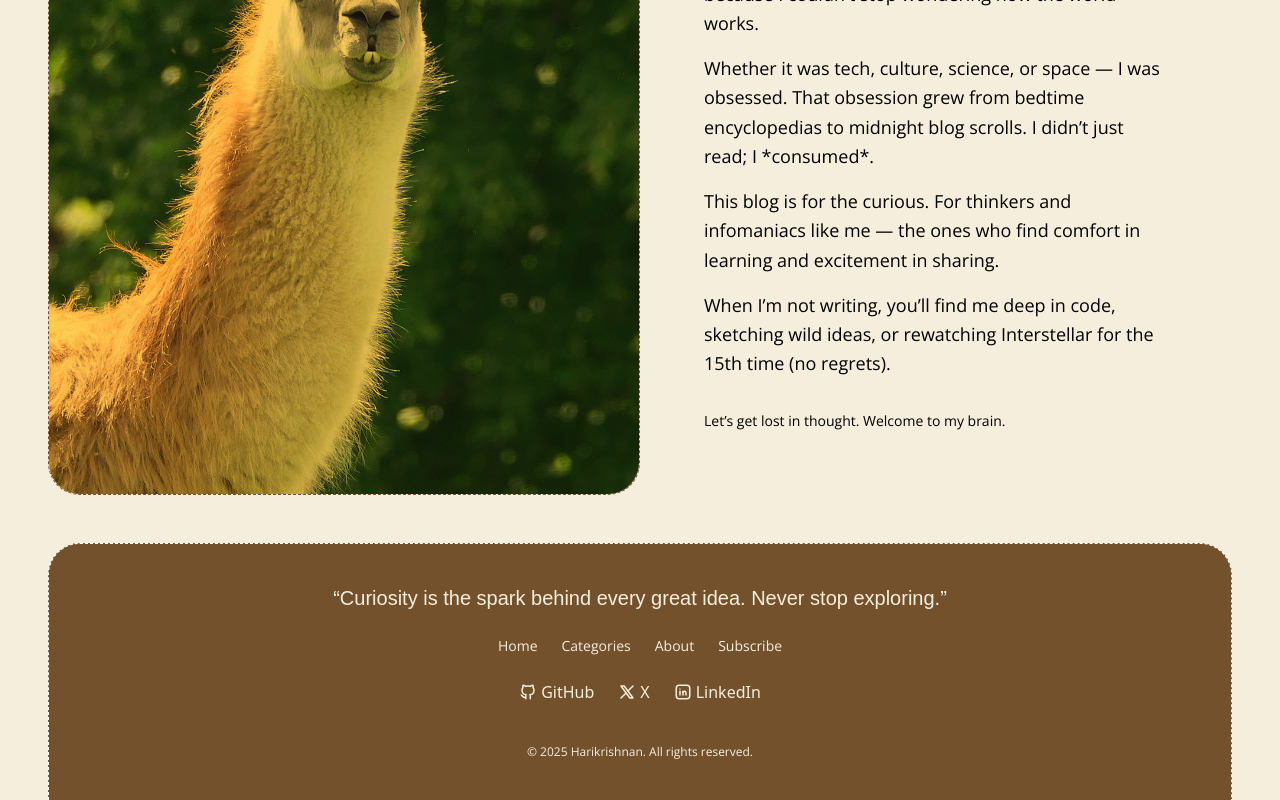
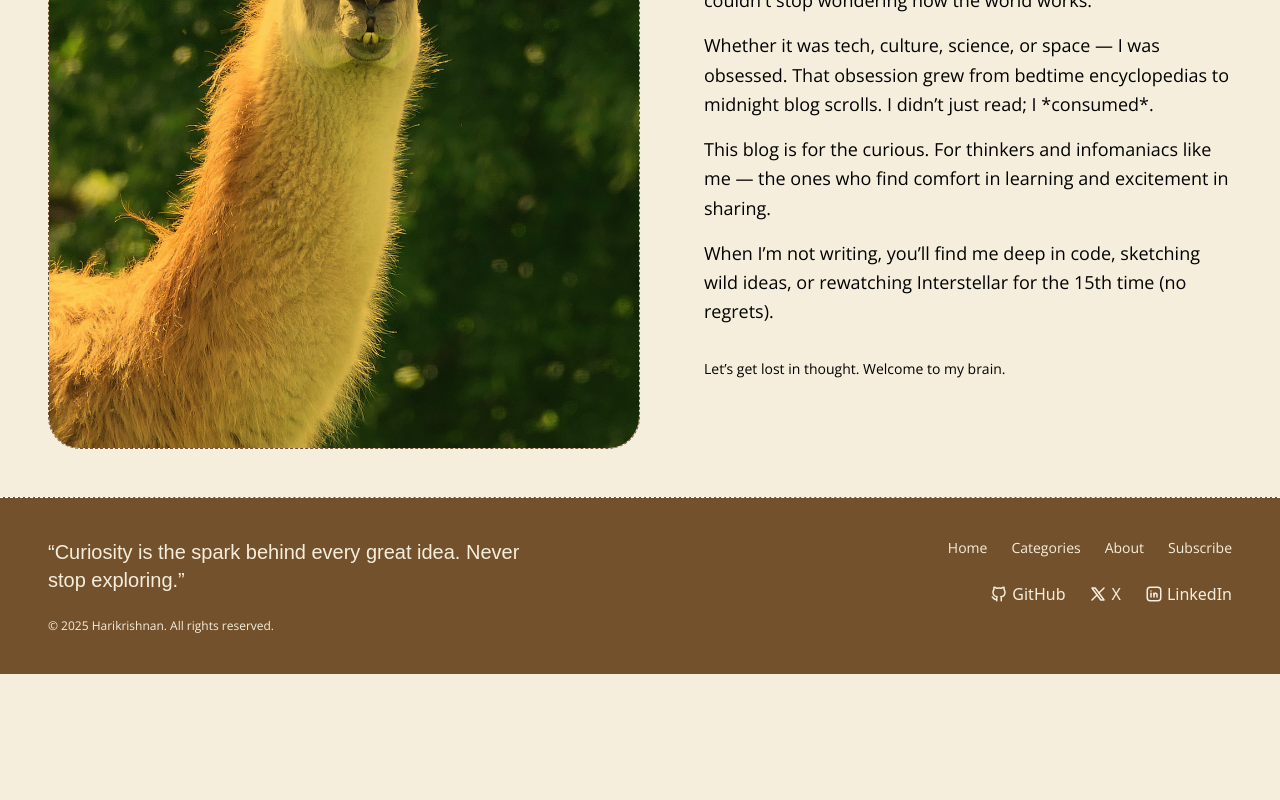
Before and after one commit to hks3333/infomaniac, a Next.js app: page /about in a window 1280 px wide. Shown: the part 351-1151 px from the top of the page. After the commit the page ends 1025 px from the top, so only its background shows below. Built offline with nearby package versions, Linux system fonts and the light colour scheme; a web font is replaced by a local one.

Commit message:
semifinal3

```diff
--- a/app/about/page.tsx
+++ b/app/about/page.tsx
@@ -6,7 +6,8 @@ import Image from "next/image"
 
 export default function AboutPage() {
   return (
-        <div className="min-h-screen flex flex-col pt-22">
+    <>
+    <div className="min-h-screen flex flex-col pt-22 px-3 sm:px-4 md:px-6 lg:px-8 xl:px-12">
       <Header />
       <div className="flex flex-col md:flex-row flex-1">
         {/* Left: Image Section */}
@@ -25,7 +26,7 @@ export default function AboutPage() {
 
 
         {/* Right: Text Section */}
-                <div className="w-full md:w-1/2 p-8 md:p-16 flex flex-col justify-center">
+        <div className="w-full md:w-1/2 md:pl-8 lg:pl-16 py-16 flex flex-col justify-center">
           <h1 className="text-4xl md:text-5xl font-della text-[#74512D] mb-6">The Story of an Infomaniac</h1>
           <p className="text-lg font-open text-foreground mb-4 leading-relaxed">
             Born in the vibrant streets of India, I was the kind of kid who asked *too many* questions. Not to annoy — but because I couldn't stop wondering how the world works.
@@ -44,7 +45,8 @@ export default function AboutPage() {
           </div>
         </div>
       </div>
+    </div>
     <Footer />
-        </div>
+    </>
   )
 }
--- a/app/blog/[slug]/page.tsx
+++ b/app/blog/[slug]/page.tsx
@@ -43,7 +43,8 @@ export default function BlogPage() {
 
 
   return (
-    <div>
+    <>
+    <div className='px-3 sm:px-4 md:px-6 lg:px-8 xl:px-12'>
       <Header />
       <div className="container mt-16 flex flex-col items-center pt-2 sm:pt-3 md:pt-4 lg:pt-5 xl:pt-6">
         <div className='relative border-dashed border-1 w-full max-h-[600px] rounded-4xl overflow-hidden mb-6'>
@@ -71,7 +72,8 @@ export default function BlogPage() {
         <Subscription />
         <Comments />
       </div>
-      <Footer />
     </div>
+    <Footer />
+    </>
   );
 }
--- a/app/categories/[slug]/page.tsx
+++ b/app/categories/[slug]/page.tsx
@@ -21,7 +21,8 @@ export default function CategoryPage() {
   }
 
   return (
-    <div className="mt-16 pt-2 sm:pt-3 md:pt-4 lg:pt-5 xl:pt-6">
+    <>
+    <div className="mt-16 pt-2 sm:pt-3 md:pt-4 lg:pt-5 xl:pt-6 px-3 sm:px-4 md:px-6 lg:px-8 xl:px-12">
       <Header />
       <div className="container mx-auto pt-6">
         <h1 className="text-5xl font-della text-[#74512D] mb-10 text-center">
@@ -40,7 +41,8 @@ export default function CategoryPage() {
           ))}
         </div>
       </div>
-      <Footer />
     </div>
+    <Footer />
+    </>
   )
 }
--- a/app/categories/page.tsx
+++ b/app/categories/page.tsx
@@ -37,7 +37,7 @@ export default function CategoriesPage() {
   return (
     <>
     <Header />
-    <div className="w-full mt-16 pt-2 sm:pt-3 md:pt-4 lg:pt-5 xl:pt-6">
+    <div className="w-full mt-16 pt-2 sm:pt-3 md:pt-4 lg:pt-5 xl:pt-6 px-3 sm:px-4 md:px-6 lg:px-8 xl:px-12">
       {categories.map((cat) => (
         <Link key={cat.slug} href={`/categories/${cat.slug}`}>
           <div className="relative w-full h-[300px] sm:h-[400px] mb-6 group overflow-hidden cursor-pointer rounded-4xl border border-dashed">
@@ -56,8 +56,8 @@ export default function CategoriesPage() {
           </div>
         </Link>
       ))}
-      <Footer />
     </div>
+    <Footer />
     </>
   )
 }
--- a/app/layout.tsx
+++ b/app/layout.tsx
@@ -32,7 +32,7 @@ export default function RootLayout({
   return (
     <html lang="en">
       <body
-        className={`${slkscreen.variable} ${della.variable} ${opensans.variable} antialiased px-3 sm:px-4 md:px-6 lg:px-8 xl:px-12`}
+        className={`${slkscreen.variable} ${della.variable} ${opensans.variable} antialiased`}
       >
         {children}
       </body>
--- a/app/page.tsx
+++ b/app/page.tsx
@@ -11,7 +11,8 @@ export default function Home() {
   const router = useRouter();
 
   return (
-    <div>
+    <>
+    <div className="px-3 sm:px-4 md:px-6 lg:px-8 xl:px-12">
       <Header />
       <div className="w-full h-fit mt-16 pt-2 sm:pt-3 md:pt-4 lg:pt-6 xl:pt-8 ">
         <div className="hidden md:block">
@@ -106,7 +107,8 @@ export default function Home() {
 
 
       </div>
-      <Footer />
     </div>
+    <Footer />
+    </>
   );
 }
--- a/components/footer.tsx
+++ b/components/footer.tsx
@@ -9,15 +9,23 @@ import {
 
 export default function Footer() {
   return (
-    <footer className="bg-[#74512D] border-x border-t border-dashed border-white mt-12 rounded-t-4xl">
-      <div className="container mx-auto px-4 py-10 text-center flex flex-col gap-6 items-center justify-center">
-        {/* Inspirational Quote */}
-        <blockquote className="text-xl font-della text-background max-w-2xl">
+    <footer className="bg-[#74512D] border-t border-dashed border-white mt-12">
+      <div className="w-full px-3 sm:px-4 md:px-6 lg:px-8 xl:px-12 container py-10 text-background flex flex-col lg:flex-row justify-between items-center lg:items-start gap-10 lg:gap-20">
+
+        {/* Left: Quote and Copyright */}
+        <div className="text-center lg:text-left max-w-lg space-y-6">
+          <blockquote className="text-xl font-della">
             “Curiosity is the spark behind every great idea. Never stop exploring.”
           </blockquote>
+          <p className="text-xs font-open">
+            © {new Date().getFullYear()} Harikrishnan. All rights reserved.
+          </p>
+        </div>
 
+        {/* Right: Links and Socials */}
+        <div className="flex flex-col items-center lg:items-end space-y-6">
           {/* Navigation Links */}
-        <div className="flex flex-wrap gap-6 font-open text-sm text-background justify-center">
+          <div className="flex flex-wrap justify-center lg:justify-end gap-6 font-open text-sm">
             <Link href="/" className="hover:underline">Home</Link>
             <Link href="/categories" className="hover:underline">Categories</Link>
             <Link href="/about" className="hover:underline">About</Link>
@@ -25,41 +33,23 @@ export default function Footer() {
           </div>
 
           {/* Socials */}
-        <div className="flex gap-6 justify-center text-background text-base items-center">
-          <a
-            href="https://github.com/hks3333"
-            target="_blank"
-            rel="noopener noreferrer"
-            className="hover:underline flex items-center gap-1"
-          >
+          <div className="flex gap-6 text-base items-center justify-center lg:justify-end">
+            <a href="https://github.com/hks3333" target="_blank" rel="noopener noreferrer" className="hover:underline flex items-center gap-1">
               <IconBrandGithub size={18} />
               GitHub
             </a>
-          <a
-            href="https://x.com"
-            target="_blank"
-            rel="noopener noreferrer"
-            className="hover:underline flex items-center gap-1"
-          >
+            <a href="https://x.com" target="_blank" rel="noopener noreferrer" className="hover:underline flex items-center gap-1">
               <IconBrandX size={18} />
               X
             </a>
-          <a
-            href="https://linkedin.com/in/harikris177"
-            target="_blank"
-            rel="noopener noreferrer"
-            className="hover:underline flex items-center gap-1"
-          >
+            <a href="https://linkedin.com/in/harikris177" target="_blank" rel="noopener noreferrer" className="hover:underline flex items-center gap-1">
               <IconBrandLinkedin size={18} />
               LinkedIn
             </a>
           </div>
-
-        {/* Copyright */}
-        <p className="text-xs text-background font-open mt-4">
-          © {new Date().getFullYear()} Harikrishnan. All rights reserved.
-        </p>
+        </div>
       </div>
     </footer>
+
   );
 }
--- a/components/header.tsx
+++ b/components/header.tsx
@@ -17,7 +17,7 @@ export default function Header() {
     <>
     <header className="h-16 bg-background w-full flex justify-between items-center px-2 sm:px-4 md:px-6 lg:px-8 xl:px-12 border-b border-dashed border-[#74512D] fixed top-0 left-0 z-50">
       {/* Logo */}
-      <div className="text-3xl font-semibold font-della text-[#74512D] cursor-pointer" onClick={() => router.push('/')}>
+      <div className="text-3xl font-semibold font-della text-[#74512D] cursor-pointer select-none" onClick={() => router.push('/')}>
         Infomaniac
       </div>
 
```
Lines whose indentation alone changed are shown as unchanged.
